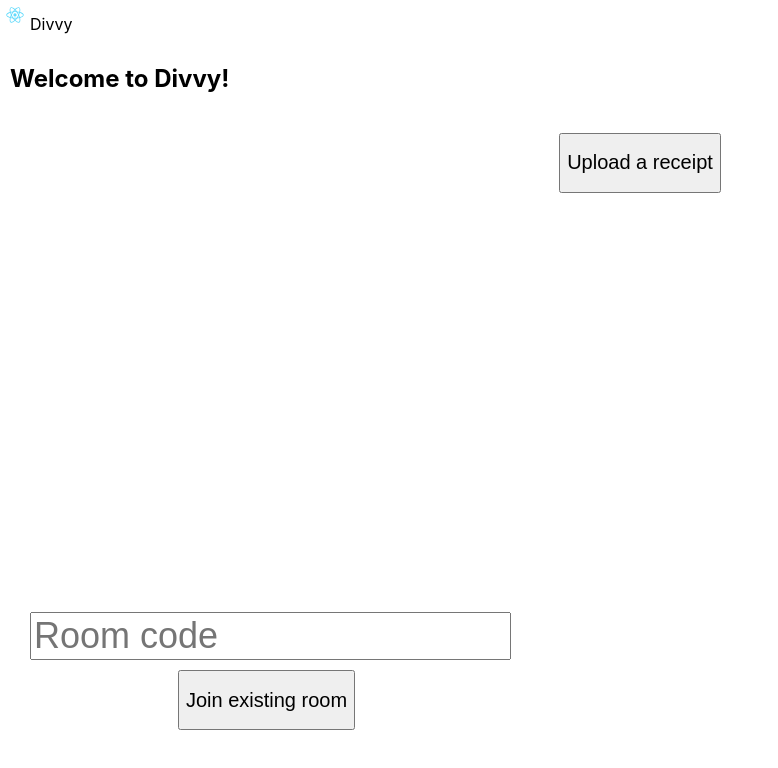
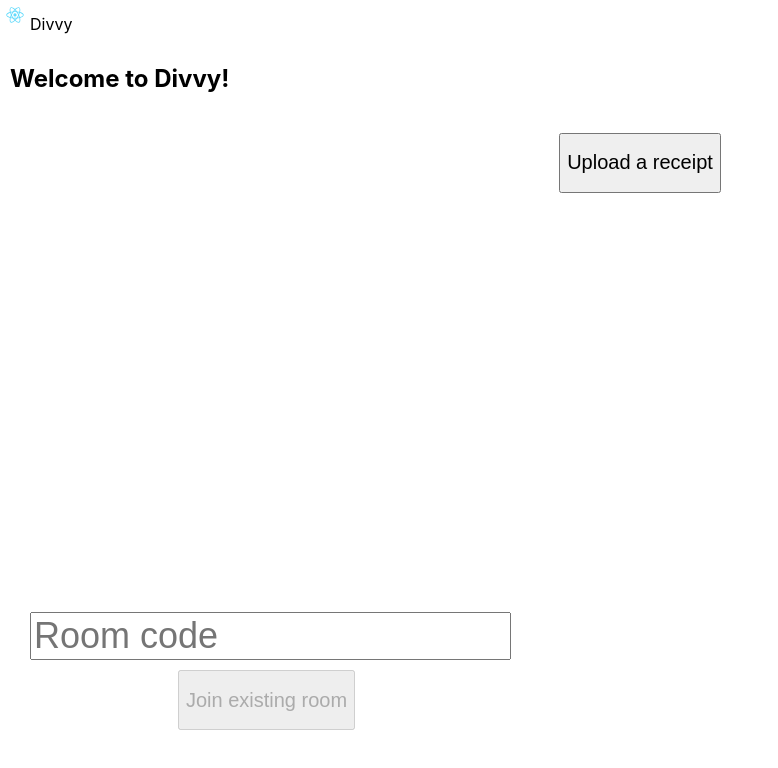
Before and after one commit to Zenmai0822/hci-divvy, a React (Create React App) app: page / in a window 1280 px wide. Shown: the top 768 px of the page, without its empty margins (0-778 px from the left). Built offline with nearby package versions, Linux system fonts and the light colour scheme.

Commit message:
few ui tweaks

```diff
--- a/src/App.js
+++ b/src/App.js
@@ -53,6 +53,7 @@ class AppRouter extends Component {
   }
 
   updateWindowDimensions() {
+    console.log("update dimensions");
     this.setState({ width: window.innerWidth, height: window.innerHeight });
   }
 
--- a/src/components/itemModal.js
+++ b/src/components/itemModal.js
@@ -33,7 +33,7 @@ class ItemModal extends React.Component {
       onChange={this.onAmountPressed}>{text}</ToggleButton>
   }
   render() {
-    const buttons = [{type: 'info', value: -1, text: "All"},
+    const buttons = [{type: 'info', value: 6, text: "All"},
       {type: 'danger', value: 1, text: "Much Less"},
       {type: 'warning', value: 2, text: "Less"},
       {type: 'success', value: 3, text: "Average"},
@@ -59,7 +59,7 @@ class ItemModal extends React.Component {
                     data-number-to-fixed="2"
                     data-number-stepfactor="100"
                     placeholder="$"
-                    value={this.state.cost}
+                    value={this.state.cost ? this.state.cost : ''}
                     onChange={(e) => this.setState({cost: e.target.value !== '' ? parseFloat(e.target.value) : ''})}/>
                 </Col>
               </Form.Group>
--- a/src/screens/index.js
+++ b/src/screens/index.js
@@ -32,7 +32,7 @@ class Index extends Component {
                 this.props.addUserToRoom(this.state.roomCode);
                 this.props.initialFetch(this.state.roomCode);
                 }}>
-                <Button className="btn-join" variant="primary" size="lg" block>Join existing room</Button>
+                <Button className="btn-join" variant="primary" size="lg" block disabled={!this.state.roomCode}>Join existing room</Button>
               </Link>
             </form>
           </div>
```
